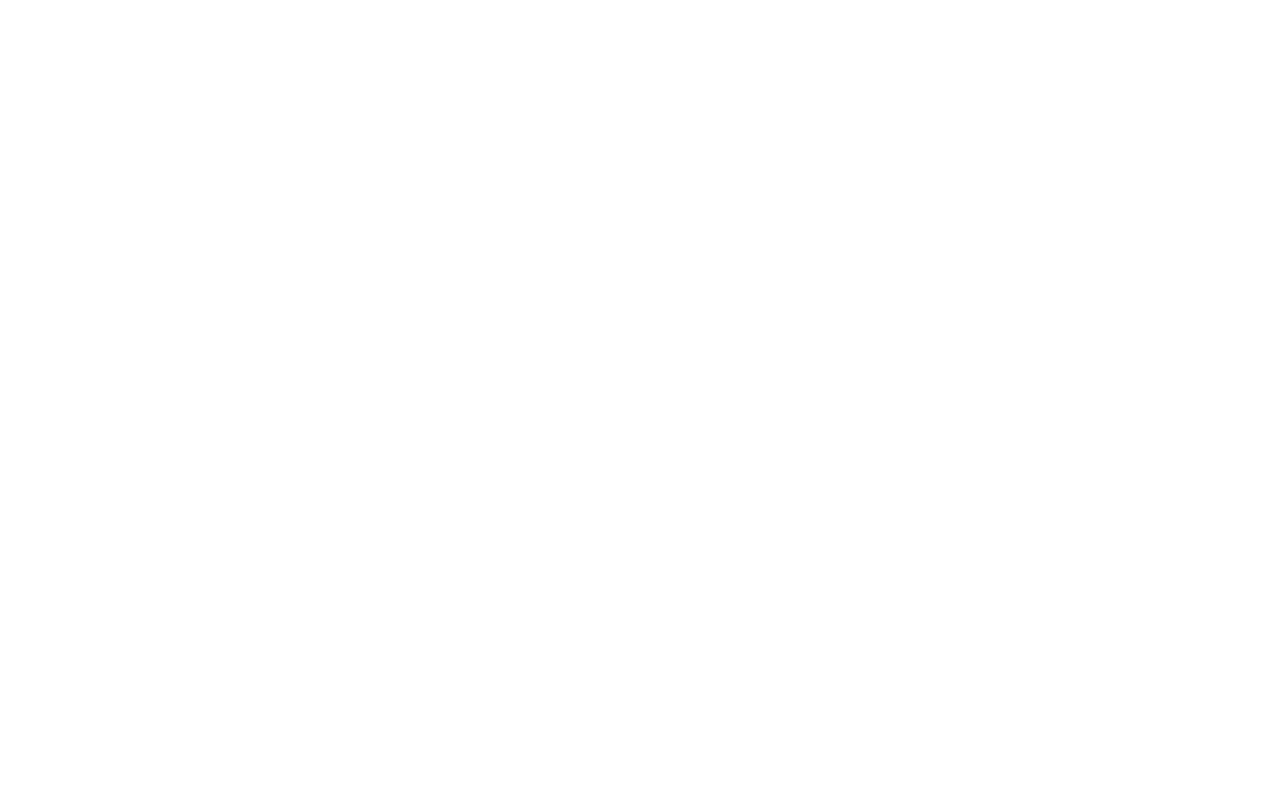
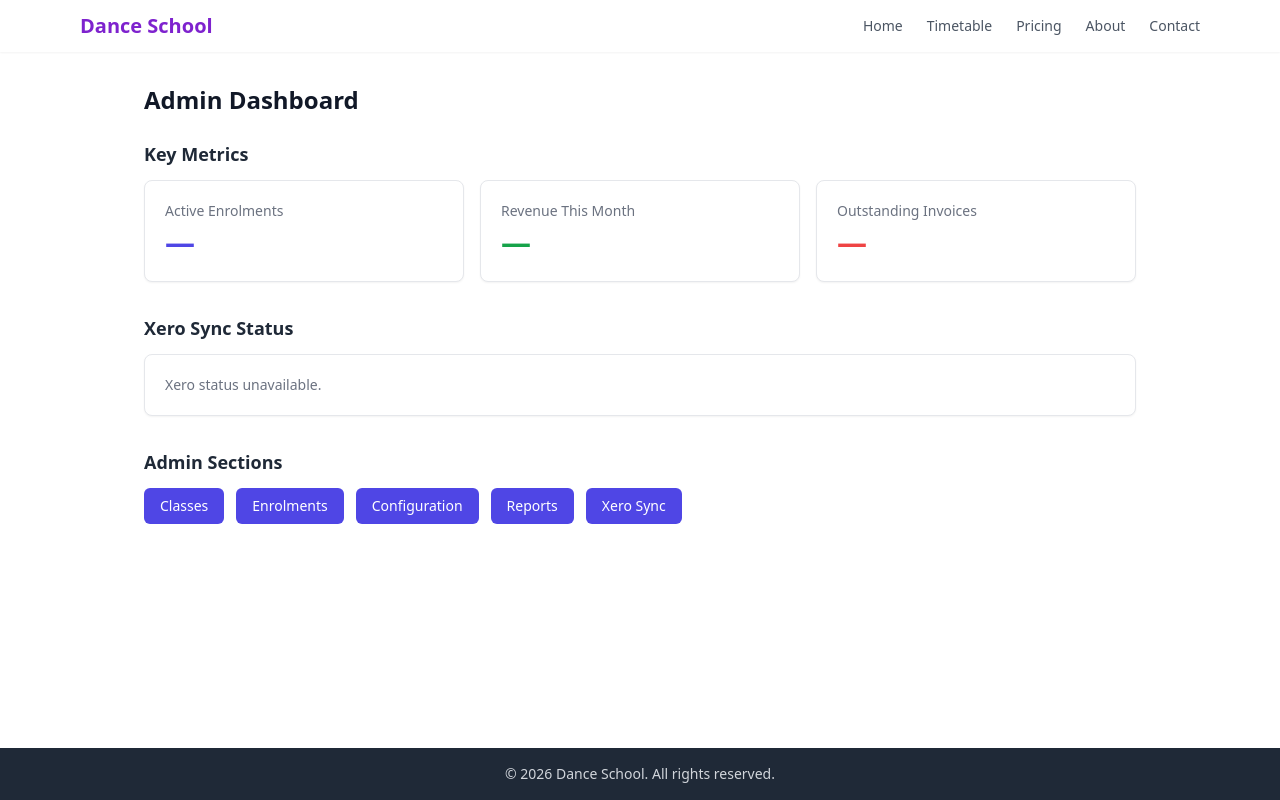
Before and after one commit to skhtor/hks-www, a React (Vite) app in the folder frontend/: page /admin/dashboard in a window 1280 px wide. Before the commit this address had no page. Built offline with nearby package versions, Linux system fonts and the light colour scheme; no server answers; sample sign-in values are in the browser's storage.

Commit message:
feat: implement admin dashboard with metrics, Xero status, and nav links (task 33.1)

```diff
--- a/frontend/src/App.tsx
+++ b/frontend/src/App.tsx
@@ -16,6 +16,7 @@
 import TeacherDashboardPage from './pages/teacher/TeacherDashboardPage';
 import ClassRollPage from './pages/teacher/ClassRollPage';
 import AttendancePage from './pages/teacher/AttendancePage';
+import AdminDashboardPage from './pages/admin/AdminDashboardPage';
 import ProtectedRoute from './components/ProtectedRoute';
 import { AuthProvider } from './context/AuthContext';
 
@@ -45,6 +46,7 @@
               <Route path="/teacher/dashboard" element={<TeacherDashboardPage />} />
               <Route path="/teacher/classes/:id/roll" element={<ClassRollPage />} />
               <Route path="/teacher/classes/:id/attendance" element={<AttendancePage />} />
+              <Route path="/admin/dashboard" element={<AdminDashboardPage />} />
             </Route>
           </Route>
         </Routes>
--- /dev/null
+++ b/frontend/src/pages/admin/AdminDashboardPage.tsx
@@ -0,0 +1,168 @@
+import { useEffect, useState } from 'react';
+import { Link } from 'react-router-dom';
+import apiClient from '../../api/client';
+
+interface Metrics {
+  activeEnrolments: number | null;
+  revenueThisMonth: number | null;
+  outstandingInvoices: number | null;
+}
+
+interface XeroStatus {
+  connected: boolean;
+  lastSyncAt: string | null;
+  pendingCount?: number;
+  errorCount?: number;
+}
+
+export default function AdminDashboardPage() {
+  const [metrics, setMetrics] = useState<Metrics>({
+    activeEnrolments: null,
+    revenueThisMonth: null,
+    outstandingInvoices: null,
+  });
+  const [xeroStatus, setXeroStatus] = useState<XeroStatus | null>(null);
+  const [loading, setLoading] = useState(true);
+
+  useEffect(() => {
+    const fetchAll = async () => {
+      const results = await Promise.allSettled([
+        apiClient.get('/reports/enrolments'),
+        apiClient.get('/reports/revenue'),
+        apiClient.get('/reports/outstanding'),
+        apiClient.get('/admin/xero/status').catch(() => apiClient.get('/xero/status')),
+      ]);
+
+      const [enrolRes, revRes, outRes, xeroRes] = results;
+
+      setMetrics({
+        activeEnrolments:
+          enrolRes.status === 'fulfilled'
+            ? (enrolRes.value.data?.total ?? enrolRes.value.data?.count ?? null)
+            : null,
+        revenueThisMonth:
+          revRes.status === 'fulfilled'
+            ? (revRes.value.data?.total ?? revRes.value.data?.revenue ?? null)
+            : null,
+        outstandingInvoices:
+          outRes.status === 'fulfilled'
+            ? (outRes.value.data?.total ?? outRes.value.data?.count ?? null)
+            : null,
+      });
+
+      if (xeroRes.status === 'fulfilled') {
+        setXeroStatus(xeroRes.value.data);
+      }
+
+      setLoading(false);
+    };
+
+    fetchAll();
+  }, []);
+
+  const formatCurrency = (cents: number | null) => {
+    if (cents === null) return '—';
+    return `$${(cents / 100).toFixed(2)}`;
+  };
+
+  const formatCount = (n: number | null) => (n === null ? '—' : String(n));
+
+  const navLinks = [
+    { label: 'Classes', to: '/admin/classes' },
+    { label: 'Enrolments', to: '/admin/enrolments' },
+    { label: 'Configuration', to: '/admin/configuration' },
+    { label: 'Reports', to: '/admin/reports' },
+    { label: 'Xero Sync', to: '/admin/xero' },
+  ];
+
+  return (
+    <div className="max-w-5xl mx-auto px-4 py-8">
+      <h1 className="text-2xl font-bold text-gray-900 mb-6">Admin Dashboard</h1>
+
+      {loading ? (
+        <p className="text-gray-500">Loading dashboard...</p>
+      ) : (
+        <div className="space-y-8">
+          {/* Metrics Grid */}
+          <section>
+            <h2 className="text-lg font-semibold text-gray-800 mb-3">Key Metrics</h2>
+            <div className="grid grid-cols-1 sm:grid-cols-3 gap-4">
+              <div className="bg-white border rounded-lg p-5 shadow-sm">
+                <p className="text-sm text-gray-500">Active Enrolments</p>
+                <p className="text-3xl font-bold text-indigo-600 mt-1">
+                  {formatCount(metrics.activeEnrolments)}
+                </p>
+              </div>
+              <div className="bg-white border rounded-lg p-5 shadow-sm">
+                <p className="text-sm text-gray-500">Revenue This Month</p>
+                <p className="text-3xl font-bold text-green-600 mt-1">
+                  {formatCurrency(metrics.revenueThisMonth)}
+                </p>
+              </div>
+              <div className="bg-white border rounded-lg p-5 shadow-sm">
+                <p className="text-sm text-gray-500">Outstanding Invoices</p>
+                <p className="text-3xl font-bold text-red-500 mt-1">
+                  {formatCount(metrics.outstandingInvoices)}
+                </p>
+              </div>
+            </div>
+          </section>
+
+          {/* Xero Sync Status */}
+          <section>
+            <h2 className="text-lg font-semibold text-gray-800 mb-3">Xero Sync Status</h2>
+            <div className="bg-white border rounded-lg p-5 shadow-sm">
+              {xeroStatus ? (
+                <div className="flex flex-wrap gap-6 items-center">
+                  <div className="flex items-center gap-2">
+                    <span
+                      className={`inline-block w-3 h-3 rounded-full ${
+                        xeroStatus.connected ? 'bg-green-500' : 'bg-red-500'
+                      }`}
+                    />
+                    <span className="text-sm font-medium text-gray-700">
+                      {xeroStatus.connected ? 'Connected' : 'Disconnected'}
+                    </span>
+                  </div>
+                  {xeroStatus.lastSyncAt && (
+                    <p className="text-sm text-gray-500">
+                      Last sync: {new Date(xeroStatus.lastSyncAt).toLocaleString()}
+                    </p>
+                  )}
+                  {xeroStatus.pendingCount !== undefined && (
+                    <p className="text-sm text-gray-500">
+                      Pending: <span className="font-medium">{xeroStatus.pendingCount}</span>
+                    </p>
+                  )}
+                  {xeroStatus.errorCount !== undefined && xeroStatus.errorCount > 0 && (
+                    <p className="text-sm text-red-600 font-medium">
+                      Errors: {xeroStatus.errorCount}
+                    </p>
+                  )}
+                </div>
+              ) : (
+                <p className="text-sm text-gray-500">Xero status unavailable.</p>
+              )}
+            </div>
+          </section>
+
+          {/* Navigation */}
+          <section>
+            <h2 className="text-lg font-semibold text-gray-800 mb-3">Admin Sections</h2>
+            <div className="flex flex-wrap gap-3">
+              {navLinks.map((link) => (
+                <Link
+                  key={link.to}
+                  to={link.to}
+                  className="px-4 py-2 bg-indigo-600 text-white rounded-md text-sm font-medium hover:bg-indigo-700"
+                >
+                  {link.label}
+                </Link>
+              ))}
+            </div>
+          </section>
+        </div>
+      )}
+    </div>
+  );
+}
```
Also changed, not shown: 1 other file (tests, documents, lock files or other folders).
